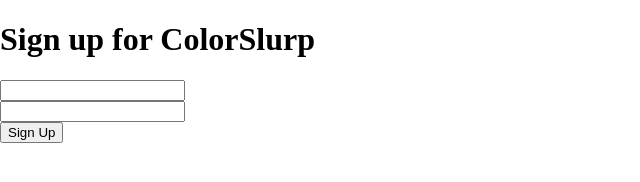
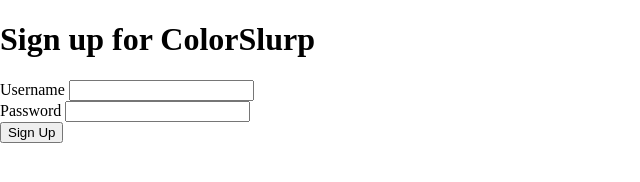
Before and after one commit to notIGR/lets-make-a-form, a website built with Vite: page index.html in a window 1280 px wide. Shown: the whole page, without its empty margins (0-640 px from the left). Built offline with nearby package versions, Linux system fonts and the light colour scheme.

Commit message:
updated HTML

```diff
--- a/index.html
+++ b/index.html
@@ -17,16 +17,19 @@
     <main>
       <form class="signup-form">
         <h1>Sign up for ColorSlurp</h1>
-        <div class="signup-form__row">
-          <label for="username"></label>
-          <input type="text" name="username" id="username">
+        <div class="signup-form__content">
+          <div class="signup-form__row">
+            <label for="username">Username</label>
+            <input type="text"  maxlength="24" name="username" id="username">
+          </div>
+          <div class="signup-form__row">
+            <label for="password">Password</label>
+            <input type="password"  maxlength="32" name="password" id="password">
+          </div>
+          <input type="submit" value="Sign Up">
         </div>
-        <div class="signup-form__row">
-          <label for="password"></label>
-          <input type="password" name="password" id="password">
-        </div>
-        <input type="submit" value="Sign Up">
       </form>
     </main>
+    <script src="script.js"></script>
   </body>
 </html>
```
